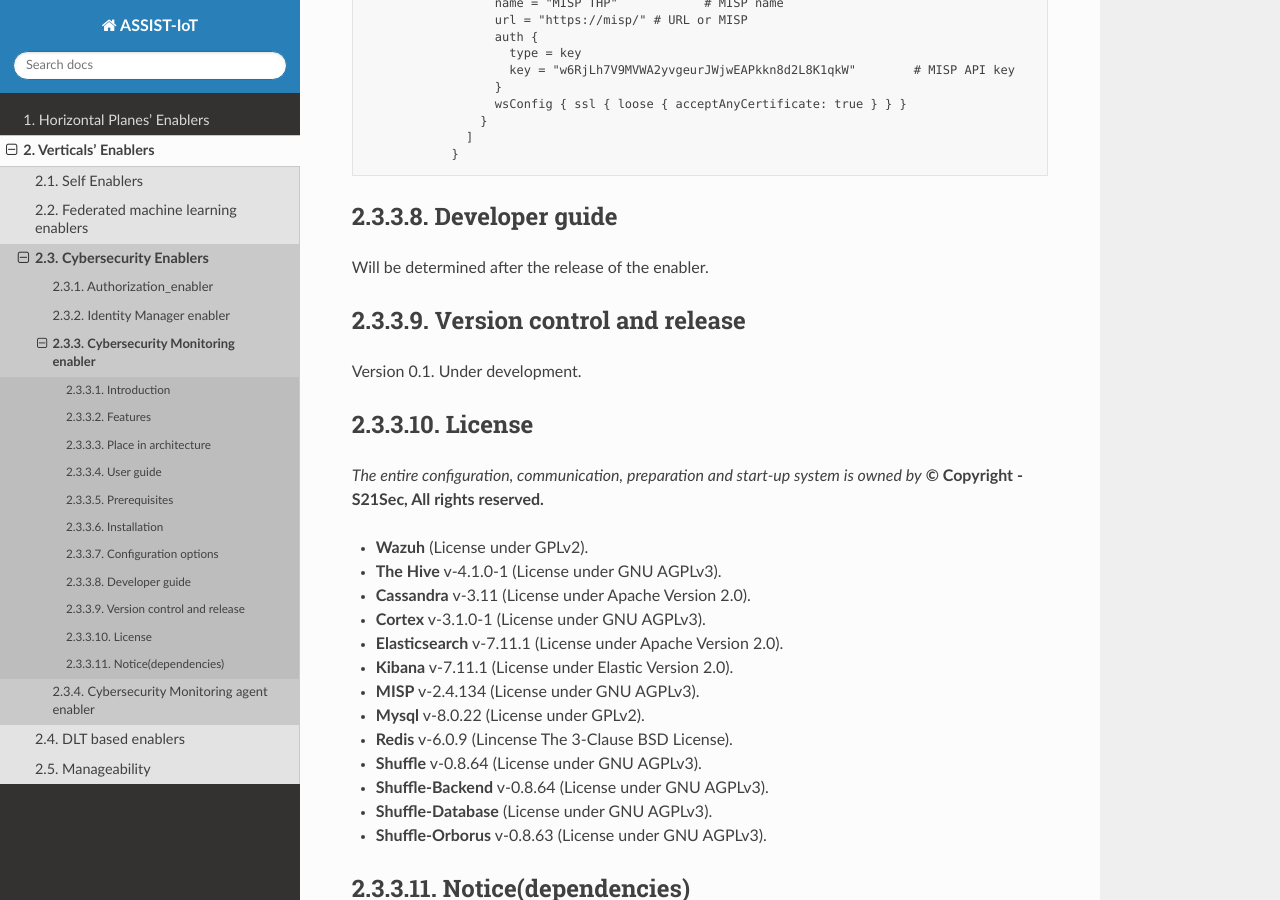
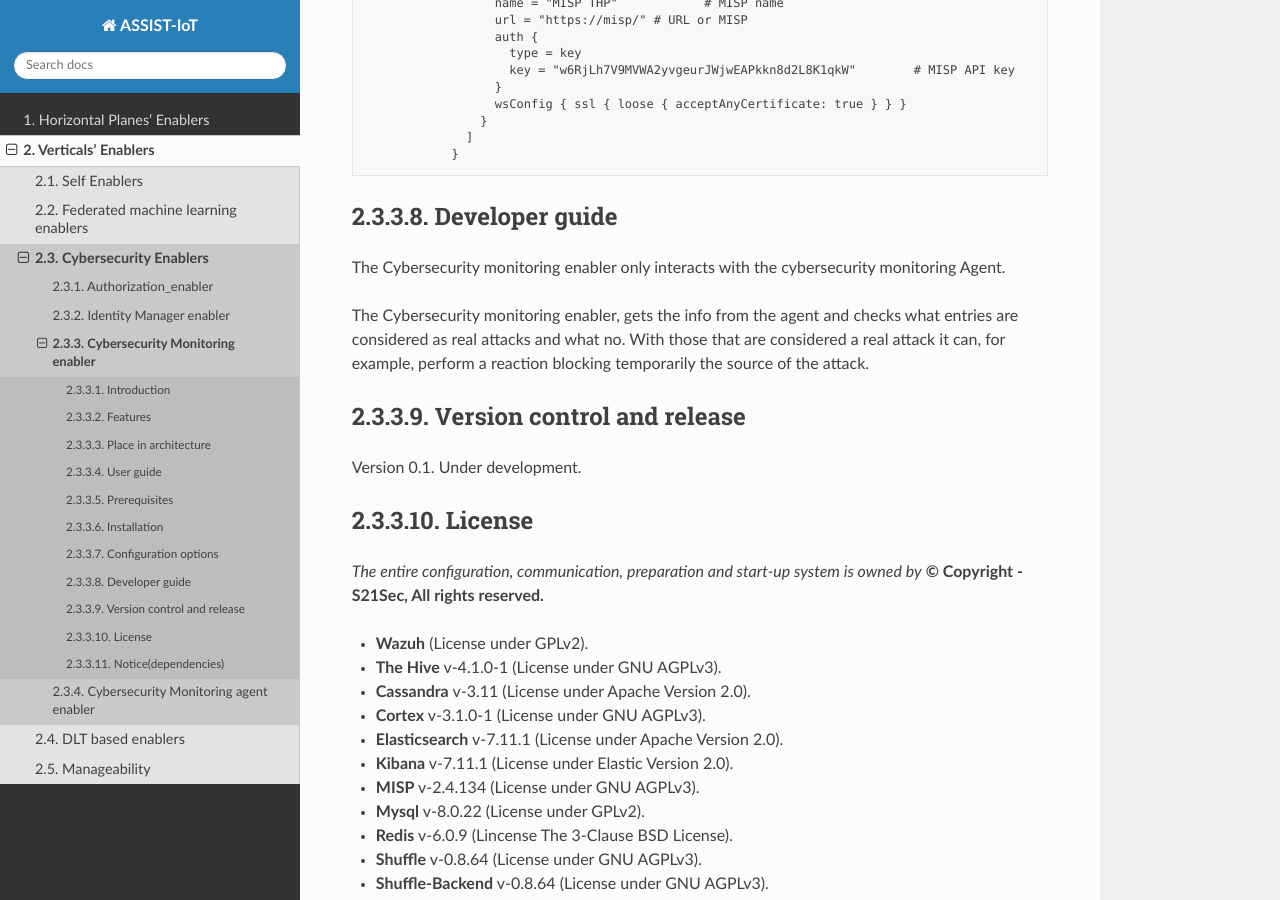
Before and after one commit to assist-iot/assist-iot-documentation, a Sphinx documentation site: the page built from docs/source/verticals/cybersecurity/cybersecurity_monitoring_enabler.rst, in a window 1280 px wide and 900 px high, scrolled down 6462 px. Built offline with Sphinx 7.4.7 and the Read the Docs theme 2.0.0, drawn with Linux system fonts in a browser that asks for light colours; formulas are drawn with MathJax 3.

Commit message:
Update cybersecurity_monitoring_enabler.rst
Updated Developer guide

```diff
--- a/docs/source/verticals/cybersecurity/cybersecurity_monitoring_enabler.rst
+++ b/docs/source/verticals/cybersecurity/cybersecurity_monitoring_enabler.rst
@@ -305,7 +305,10 @@
 ***************
 Developer guide
 ***************
-Will be determined after the release of the enabler.
+
+The Cybersecurity monitoring enabler only interacts with the cybersecurity monitoring Agent.
+
+The Cybersecurity monitoring enabler, gets the info from the agent and checks what entries are considered as real attacks and what no. With those that are considered a real attack it can, for example, perform a reaction blocking temporarily the source of the attack.
 
 ***************************
 Version control and release
```
